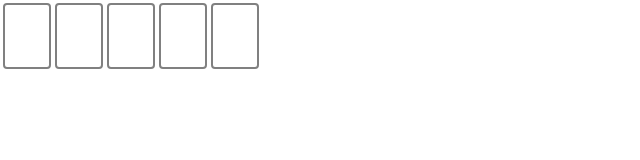
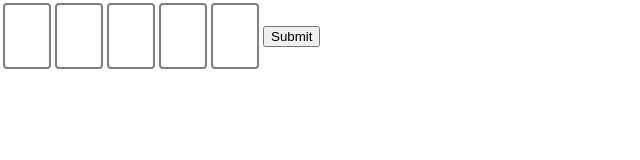
Before and after one commit to shiwanibisht/wordle-ng, an Angular app: page / in a window 1280 px wide. Shown: the top 160 px of the page, without its empty margins (0-640 px from the left). Built offline with nearby package versions, Linux system fonts and the light colour scheme.

Commit message:
Moved letter information into interface, so now the letter object is passed to the guess and letter components.

```diff
--- a/src/app/guess/guess.component.html
+++ b/src/app/guess/guess.component.html
@@ -1,7 +1,12 @@
-<table>
-    <tr>
-        <th *ngFor="let item of [].constructor(wordLength); let i = index">
-            <app-letter [index]=i></app-letter>
-        </th>
-    </tr>
-</table>
+<form (ngSubmit)="onSubmit()">
+    <table>
+        <tr>
+            <th *ngFor="let letter of letters">
+                <app-letter [letter]="letter"></app-letter>
+            </th>
+            <th>
+                <button type="submit">Submit</button>
+            </th>
+        </tr>
+    </table>
+</form>
--- a/src/app/guess/guess.component.ts
+++ b/src/app/guess/guess.component.ts
@@ -1,4 +1,6 @@
 import { Component, Input, OnInit } from '@angular/core';
+import { LetterState } from '../letter-state';
+import { Letter } from '../letter';
 
 @Component({
   selector: 'app-guess',
@@ -7,10 +9,22 @@ import { Component, Input, OnInit } from '@angular/core';
 })
 export class GuessComponent implements OnInit {
   @Input() wordLength?: Number;
+  letters: Letter[] = [];
 
-  constructor() { }
+  constructor() {
+  }
 
   ngOnInit(): void {
+    for (let i = 0; i < (this.wordLength || 0); i++) {
+      this.letters.push({
+        value: "",
+        state: LetterState.Unsubmitted,
+      });
+    }
+  }
+
+  onSubmit(): void {
+    console.log("submit");
   }
 
 }
--- /dev/null
+++ b/src/app/letter.ts
@@ -0,0 +1,6 @@
+import { LetterState } from "./letter-state";
+
+export interface Letter {
+    value: string;
+    state: LetterState;
+}
--- a/src/app/letter/letter.component.html
+++ b/src/app/letter/letter.component.html
@@ -1,3 +1,3 @@
 <div>
-    <input type="text" class="letter" name="index-{{index}}" [ngModel]="value | trim | uppercase" (keypress)="processKeyPress($event.key)" [disabled]="isDisabled()" [style.background-color]="getFillColor()" maxlength="1" autocomplete="off">
+    <input type="text" class="letter" [ngModel]="letter.value | trim | uppercase" (keypress)="processKeyPress($event.key)" [disabled]="isDisabled()" [style.background-color]="getFillColor()" maxlength="1" autocomplete="off">
 </div>
--- a/src/app/letter/letter.component.ts
+++ b/src/app/letter/letter.component.ts
@@ -1,6 +1,7 @@
 import { Component, Input, OnInit } from '@angular/core';
 
 import { LetterState } from '../letter-state';
+import { Letter } from '../letter';
 
 @Component({
   selector: 'app-letter',
@@ -8,9 +9,7 @@ import { LetterState } from '../letter-state';
   styleUrls: ['./letter.component.css']
 })
 export class LetterComponent implements OnInit {
-  @Input() index!: Number;
-  @Input() state: LetterState = LetterState.Unsubmitted;
-  public value: string = '';
+  @Input() letter!: Letter
 
   constructor() {}
 
@@ -18,7 +17,7 @@ export class LetterComponent implements OnInit {
   }
 
   getFillColor(): string {
-    switch (this.state) {
+    switch (this.letter.state) {
       case LetterState.NotPresent:
         return "grey";
       case LetterState.WrongLocation:
@@ -31,12 +30,12 @@ export class LetterComponent implements OnInit {
     }
   }
 
-  isDisabled(): boolean { return this.state != LetterState.Unsubmitted; }
+  isDisabled(): boolean { return this.letter.state != LetterState.Unsubmitted; }
 
   processKeyPress(eventKey: string | null | undefined): boolean {
     // Process backspace separately.
     if (eventKey == "Backspace") {
-      this.value = "";
+      this.letter.value = "";
       return true;
     }
     // Ignore any other keys that are longer than one
@@ -46,7 +45,7 @@ export class LetterComponent implements OnInit {
     }
 
     if (eventKey.match(/[A-Za-z]/)) {
-      this.value = eventKey;
+      this.letter.value = eventKey;
       return true;
     }
     return false;
```
Also changed, not shown: 1 other file (tests, documents, lock files or other folders).
